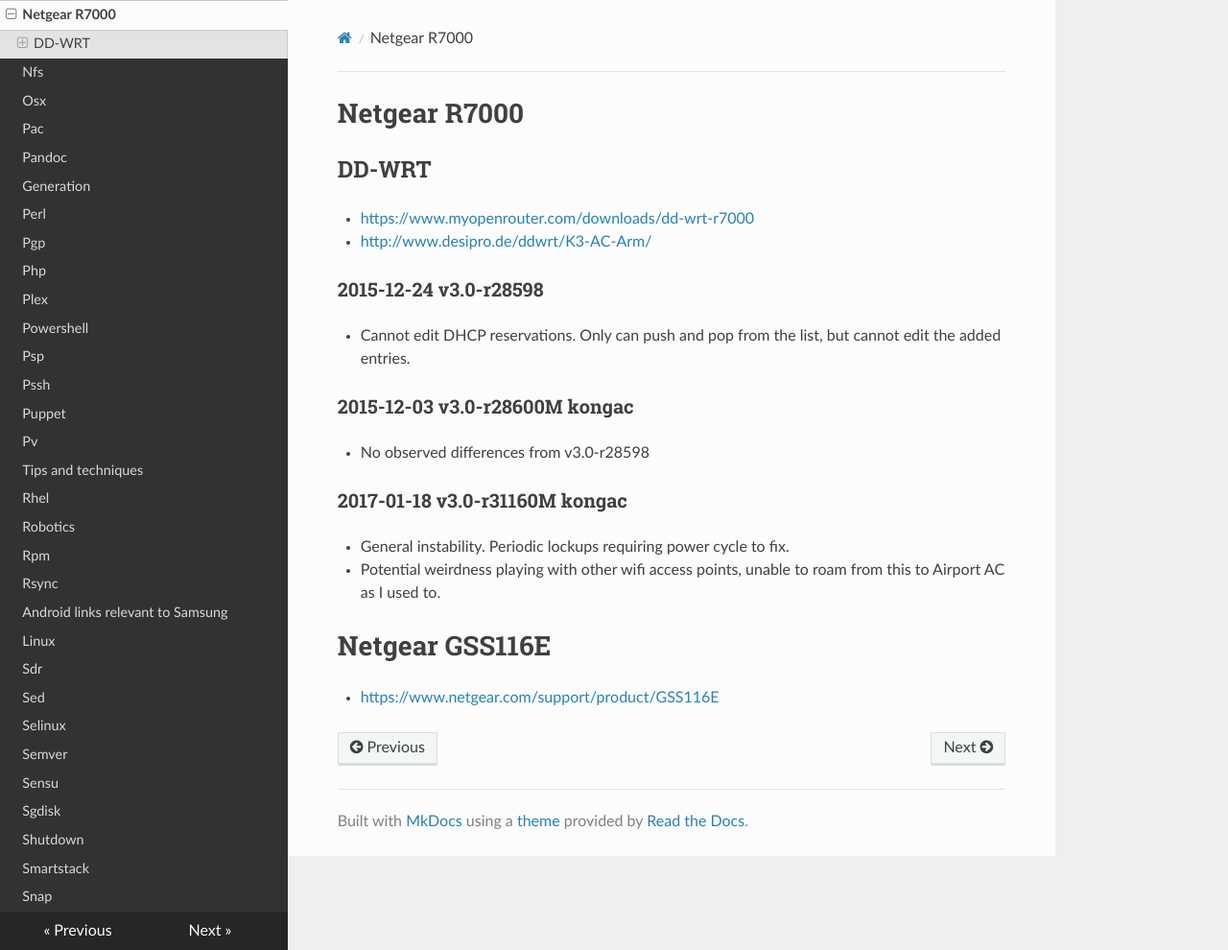
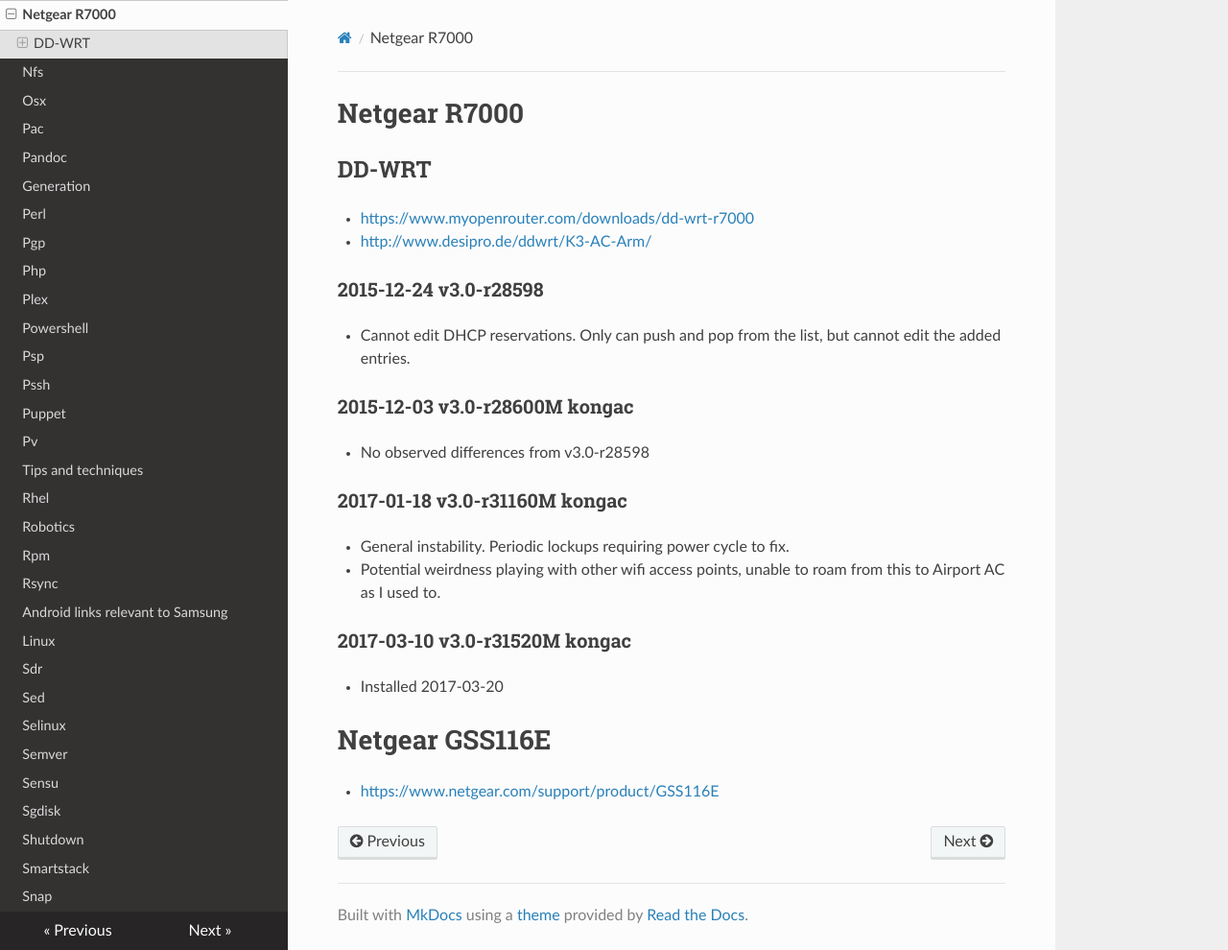
Before and after one commit to lando-cal/tech-notes, an MkDocs documentation site: the page built from docs/netgear.md, in a window 1280 px wide and 990 px high. Shown: the whole window at 96% size. Built offline with MkDocs 1.6.1, drawn with Linux system fonts in a browser that asks for light colours; nearby versions of some CDN libraries.

Commit message:
v3.0-r31520M kongac

```diff
--- a/docs/netgear.md
+++ b/docs/netgear.md
@@ -18,6 +18,10 @@
 - General instability. Periodic lockups requiring power cycle to fix.
 - Potential weirdness playing with other wifi access points, unable to roam from this to Airport AC as I used to.
 
+### 2017-03-10 v3.0-r31520M kongac
+
+- Installed 2017-03-20
+
 # Netgear GSS116E
 
 - <https://www.netgear.com/support/product/GSS116E>
```
